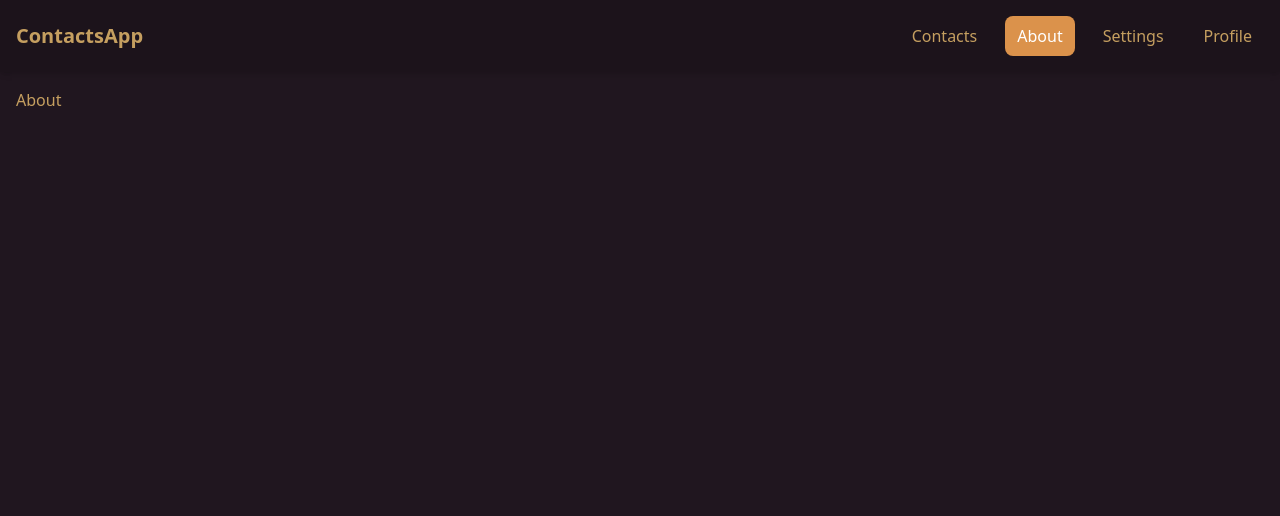
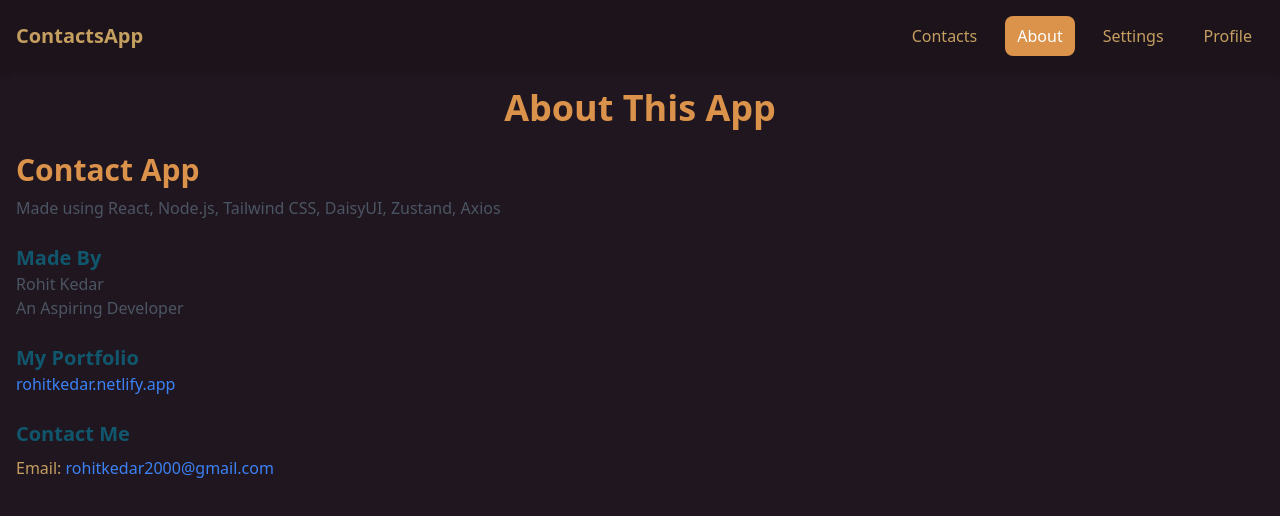
Before and after one commit to rohit19102000/ContactApp, a React (Vite) app in the folder frontend/: page /about in a window 1280 px wide. Shown: the top 516 px of the page. Built offline with nearby package versions, Linux system fonts and the light colour scheme.

Commit message:
added about page

```diff
--- a/frontend/src/pages/About.jsx
+++ b/frontend/src/pages/About.jsx
@@ -2,7 +2,29 @@ import React from 'react'
 
 function About() {
   return (
-    <div>About</div>
+    <div>
+      <h1 className="text-4xl font-bold text-primary text-center mb-6">About This App</h1>
+
+      <div className="max-w-2xl text-left">
+        <h2 className="text-3xl font-bold text-primary">Contact App</h2>
+        <p className="text-md text-gray-600 mt-2">Made using React, Node.js, Tailwind CSS, DaisyUI, Zustand, Axios</p>
+
+        <h3 className="text-xl font-semibold text-accent mt-6">Made By</h3>
+        <p className="text-md text-gray-600">Rohit Kedar</p>
+        <p className="text-md text-gray-600">An Aspiring Developer</p>
+
+        <h3 className="text-xl font-semibold text-accent mt-6">My Portfolio</h3>
+        <a
+          href="https://rohitkedar.netlify.app/"
+          className="text-blue-500 hover:underline font-medium"
+          target="_blank"
+          rel="noopener noreferrer"
+        >rohitkedar.netlify.app</a>
+
+        <h3 className="text-xl font-semibold text-accent mt-6">Contact Me</h3>
+        <p className="text-md mt-2">Email: <span className="text-blue-500 font-medium">rohitkedar2000@gmail.com</span></p>
+      </div>
+    </div>
   )
 }
 
--- a/frontend/src/pages/Profile.jsx
+++ b/frontend/src/pages/Profile.jsx
@@ -11,14 +11,19 @@ const Profile = () => {
   };
 
   return (
-    <div className="flex min-h-screen items-center justify-center bg-base-200">
-      <div className="card w-96 bg-base-100 shadow-xl p-6">
-        <h2 className="text-2xl font-bold text-center mb-4">Profile</h2>
-        <div className="text-center">
-          <p><strong>Name:</strong> {user?.name}</p>
-          <p><strong>Email:</strong> {user?.email}</p>
-        </div>
-        <button className="btn btn-error w-full mt-4" onClick={handleLogout}>
+    <div className="flex flex-col min-h-screen items-center justify-center bg-base-200">
+      {/* User Info at the Top Center */}
+      <h1 className="text-3xl font-bold text-primary mb-2 text-center">
+        Hello, {user?.name} 👋
+      </h1>
+      <p className="text-gray-500 text-lg mb-6 text-center mb-5">
+        You are currently logged in as <span className="font-semibold ">{user?.email}</span>
+      </p>
+
+      {/* Logout Section */}
+      <div className="card w-96 bg-base-100 shadow-xl p-6 text-center">
+        <p className="text-lg mb-3">Want to log out?</p>
+        <button className="btn btn-error w-full" onClick={handleLogout}>
           Logout
         </button>
       </div>
```
